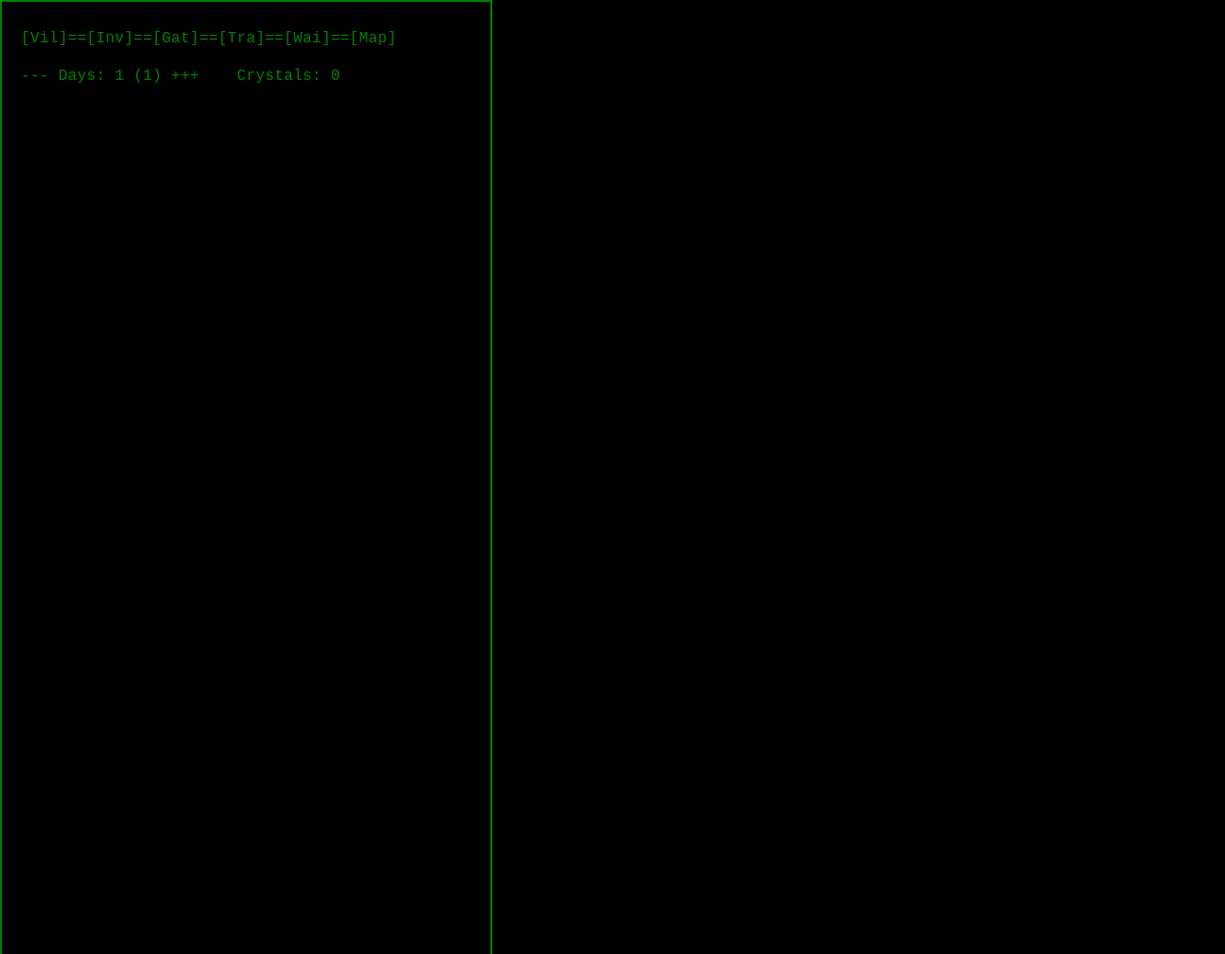
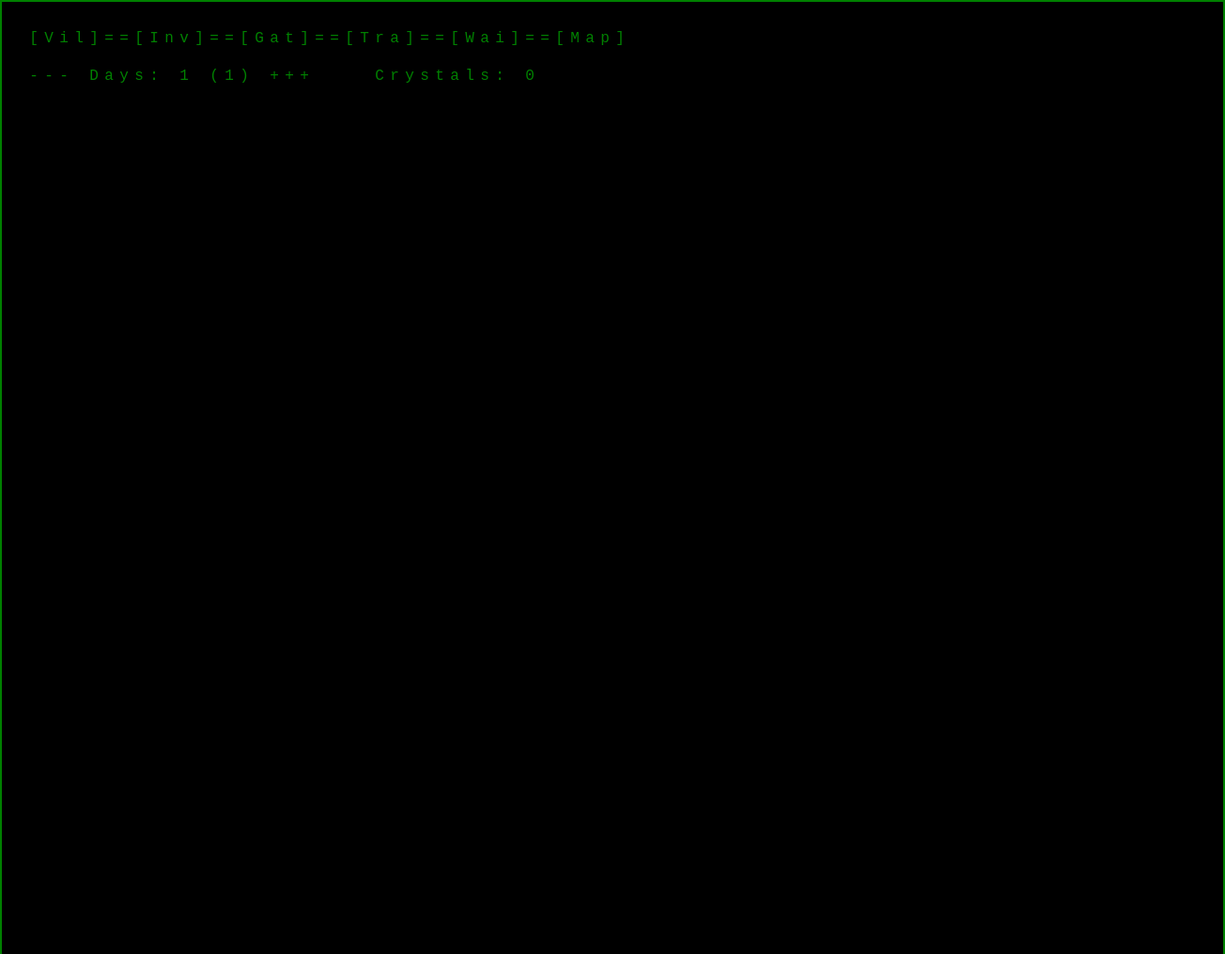
Before and after one commit to jmfveneroso/druid, a plain HTML site: page index.html in a window 1280 px wide. Shown: the top 1015 px of the page at 94% size, 1304 px wide, since content can reach past the window. Drawn offline with Linux system fonts and the light colour scheme.

Commit message:
a message

```diff
--- a/index.html
+++ b/index.html
@@ -18,7 +18,7 @@
             font-size: 16px;
         }
         #game-console {
-            width: 500px; /* Fixed width */
+            width: 100%;
             border: 2px solid green;
             padding: 10px;
             white-space: pre-wrap;
```
